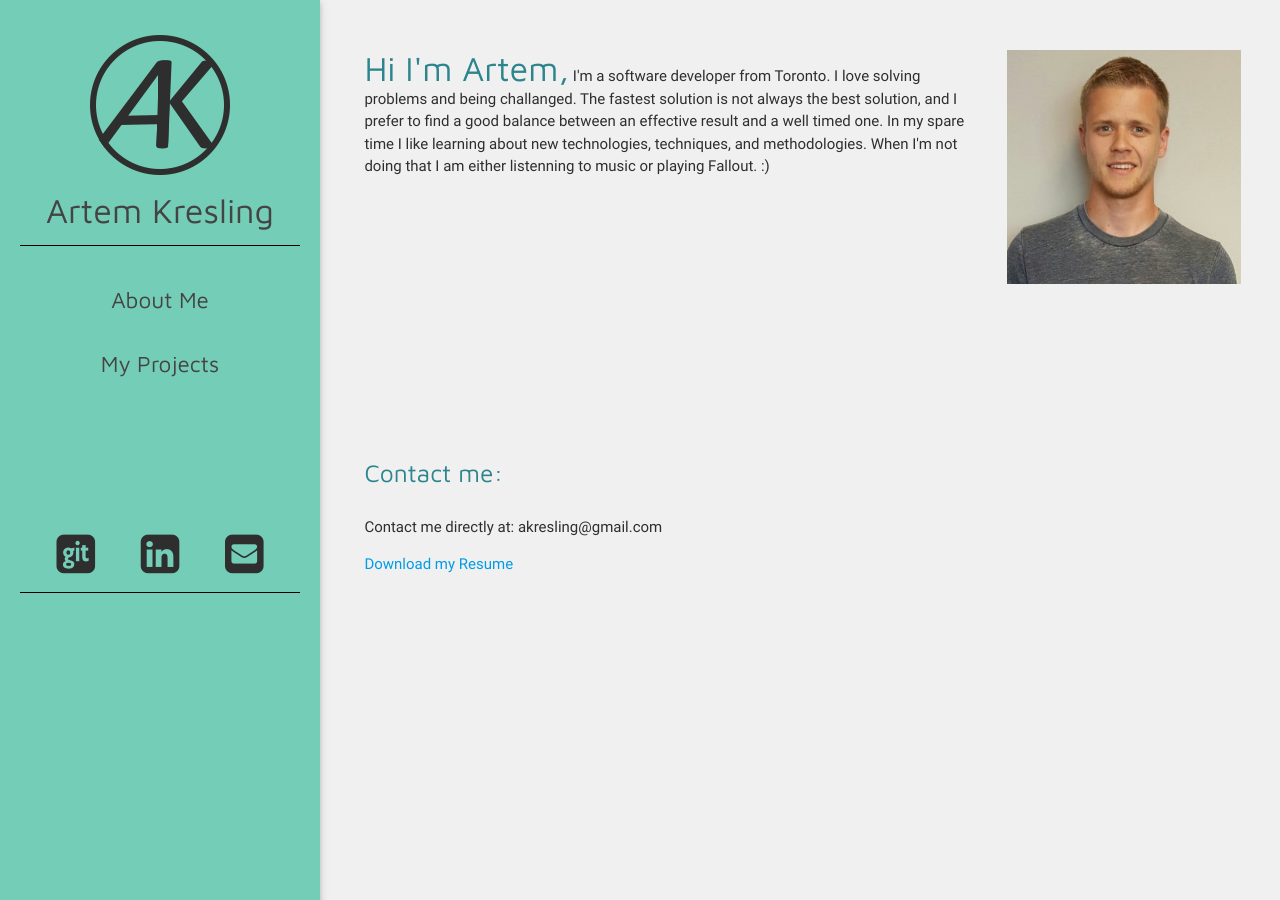
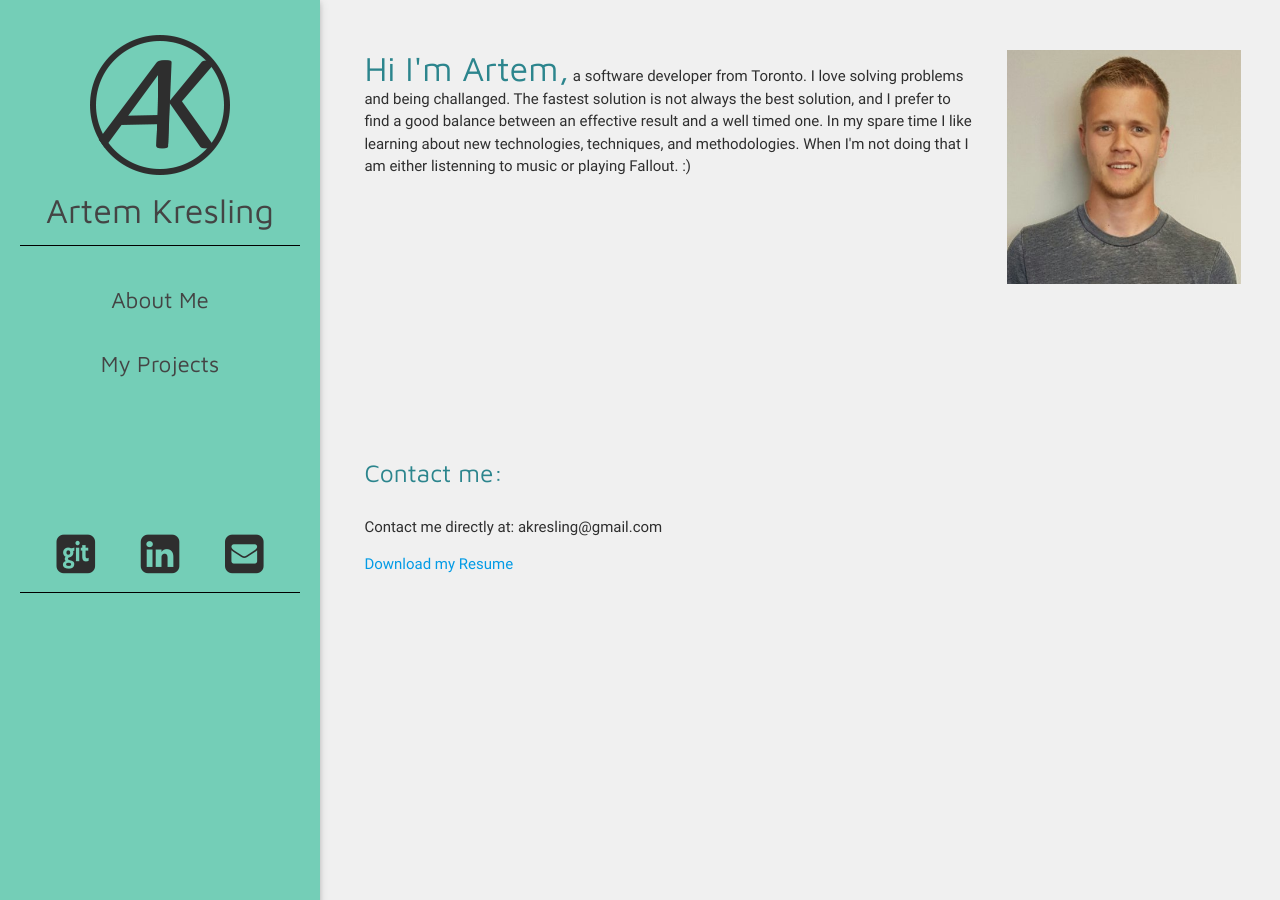
Before and after one commit to akresling/akresling.github.io, a Jekyll site: the page built from aboutme.html, in a window 1280 px wide. Built offline with Jekyll 4.4.1, drawn with Linux system fonts in a browser that asks for light colours; nearby versions of some CDN libraries.

Commit message:
Updated resume and anchor tag target location

```diff
--- a/_layouts/default.html
+++ b/_layouts/default.html
@@ -35,8 +35,8 @@
                 <li><a id="heading" href="{{ site.baseurl }}/projects.html">My Projects</a></li>
             </ul>
              <div class="icons">
-                    <a id="icons_link" href="https://github.com/akresling"><i class="fa fa-git-square fa-3x"></i></a>
-                    <a id="icons_link" href="https://ca.linkedin.com/in/artem-kresling-662773a2"><i class="fa fa-linkedin-square fa-3x"></i></a>
+                    <a id="icons_link" target="_blank" href="https://github.com/akresling"><i class="fa fa-git-square fa-3x"></i></a>
+                    <a id="icons_link" target="_blank" href="https://ca.linkedin.com/in/artem-kresling-662773a2"><i class="fa fa-linkedin-square fa-3x"></i></a>
                     <a id="icons_link" href="mailto:akresling@gmail.com"><i class="fa fa-envelope-square fa-3x"></i></a>
 
                     <div class="black divider"></div>
--- a/aboutme.html
+++ b/aboutme.html
@@ -3,7 +3,7 @@
 ---
 <img style="width:25%;height:25%;" class=" margin_sm right responsive-img" src="{{ site.baseurl }}/images/profile.jpg">
 <div class="margin_sm">
-    <h4 class="post_heading inline no_mrg">Hi I'm Artem,</h4> I'm a software developer from Toronto. I love solving problems and being challanged. The fastest solution is not always the best solution, and I prefer to find a good balance between an effective result and a well timed one. In my spare time I like learning about new technologies, techniques, and methodologies. When I'm not doing that I am either listenning to music or playing Fallout. :)
+    <h4 class="post_heading inline no_mrg">Hi I'm Artem,</h4> a software developer from Toronto. I love solving problems and being challanged. The fastest solution is not always the best solution, and I prefer to find a good balance between an effective result and a well timed one. In my spare time I like learning about new technologies, techniques, and methodologies. When I'm not doing that I am either listenning to music or playing Fallout. :)
 </div>
 <h5 id="top_mrg_lg" class="post_heading margin_sm">Contact me:</h5>
 <ul class="margin_sm">
```
Also changed, not shown: assets/css/style.css (line endings or trailing spaces), 1 other file.
